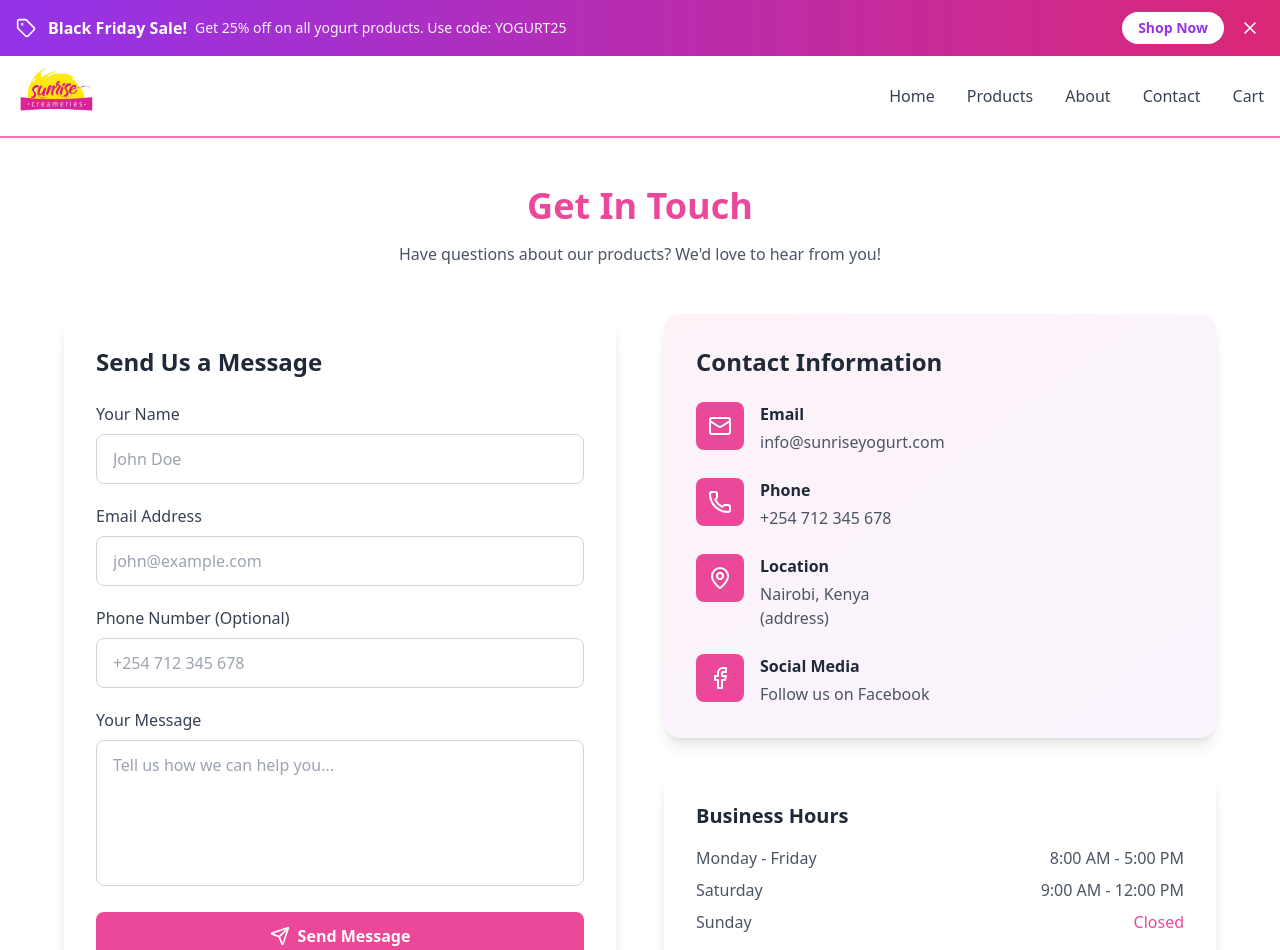
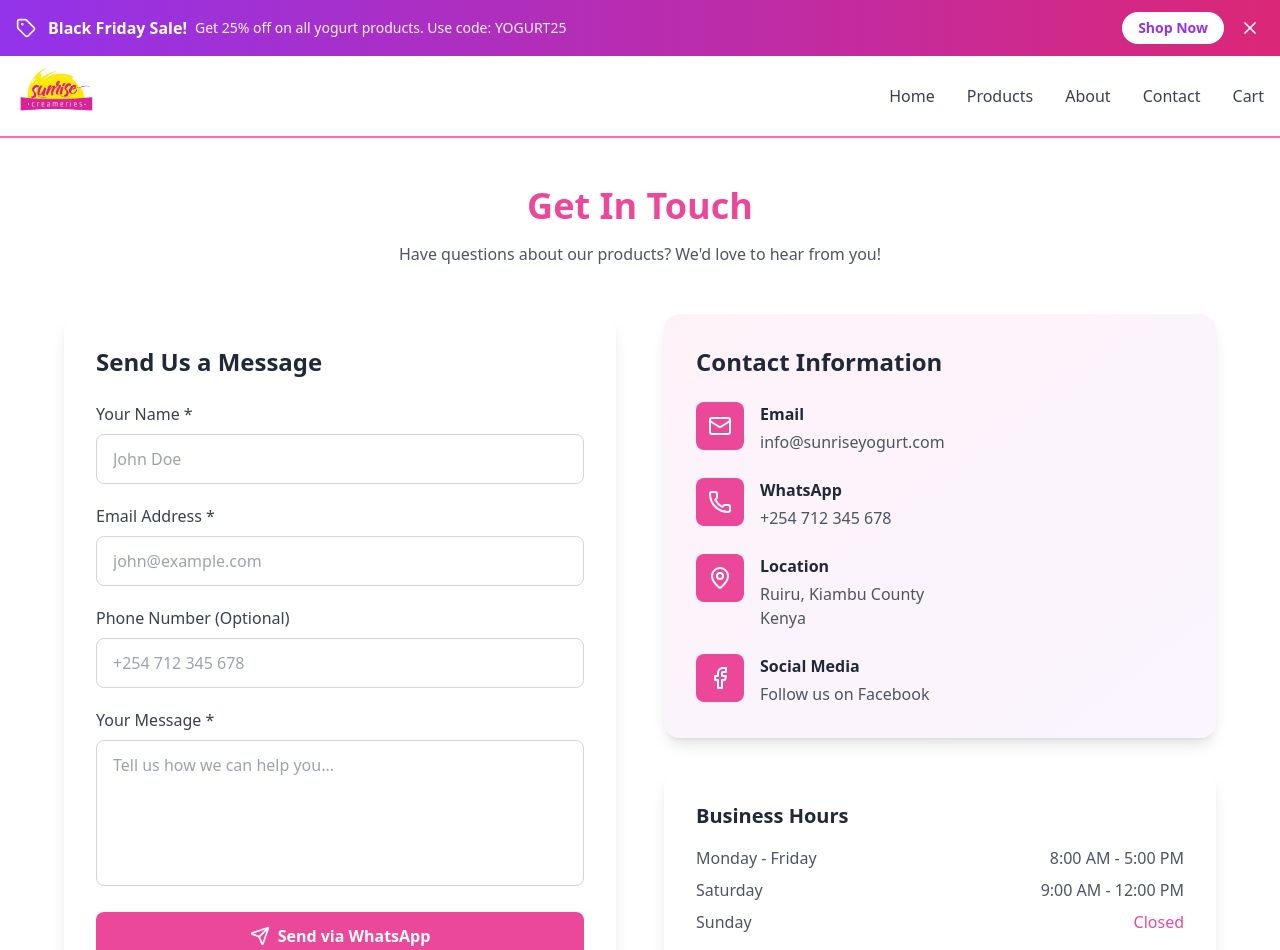
Before and after one commit to LeslieKogi/Sunrise, a React (Vite) app: page /contact in a window 1280 px wide. Shown: the top 950 px of the page. Built offline with nearby package versions, Linux system fonts and the light colour scheme.

Commit message:
add whatApp message sending logic i contact page

```diff
--- a/src/pages/Contact.jsx
+++ b/src/pages/Contact.jsx
@@ -9,6 +9,9 @@ function Contact() {
     message: ''
   });
 
+  // Your WhatsApp number (include country code, no + or spaces)
+  const WHATSAPP_NUMBER = '254114093651';
+
   const handleChange = (e) => {
     setFormData({
       ...formData,
@@ -18,9 +21,37 @@ function Contact() {
 
   const handleSubmit = (e) => {
     e.preventDefault();
-    // This will later connect to your backend/email service
-    console.log('Form submitted:', formData);
-    alert('Thank you for your message! We will get back to you soon.');
+
+    // Validate form
+    if (!formData.name || !formData.email || !formData.message) {
+      alert('Please fill in all required fields');
+      return;
+    }
+
+    // Create WhatsApp message
+    const whatsappMessage = `
+*New Contact Form Submission*
+
+*Name:* ${formData.name}
+*Email:* ${formData.email}
+*Phone:* ${formData.phone || 'Not provided'}
+
+*Message:*
+${formData.message}
+    `.trim();
+
+    // Encode message for URL
+    const encodedMessage = encodeURIComponent(whatsappMessage);
+
+    // Create WhatsApp URL
+    const whatsappUrl = `https://wa.me/${WHATSAPP_NUMBER}?text=${encodedMessage}`;
+
+    // Open WhatsApp in new tab
+    window.open(whatsappUrl, '_blank');
+
+    // Show success message
+    alert('Redirecting to WhatsApp...');
+
     // Reset form
     setFormData({ name: '', email: '', phone: '', message: '' });
   };
@@ -42,11 +73,11 @@ function Contact() {
               Send Us a Message
             </h2>
 
-            <div className="space-y-5">
+            <form onSubmit={handleSubmit} className="space-y-5">
               {/* Name */}
               <div>
                 <label className="block text-gray-700 font-medium mb-2">
-                  Your Name
+                  Your Name *
                 </label>
                 <input
                   type="text"
@@ -62,7 +93,7 @@ function Contact() {
               {/* Email */}
               <div>
                 <label className="block text-gray-700 font-medium mb-2">
-                  Email Address
+                  Email Address *
                 </label>
                 <input
                   type="email"
@@ -93,7 +124,7 @@ function Contact() {
               {/* Message */}
               <div>
                 <label className="block text-gray-700 font-medium mb-2">
-                  Your Message
+                  Your Message *
                 </label>
                 <textarea
                   name="message"
@@ -108,13 +139,13 @@ function Contact() {
 
               {/* Submit Button */}
               <button
-                onClick={handleSubmit}
+                type="submit"
                 className="w-full bg-pink-500 hover:bg-pink-600 text-white font-semibold py-3 px-6 rounded-lg transition-colors flex items-center justify-center gap-2"
               >
                 <Send className="w-5 h-5" />
-                Send Message
+                Send via WhatsApp
               </button>
-            </div>
+            </form>
           </div>
 
           {/* Right Side - Contact Information */}
@@ -141,15 +172,17 @@ function Contact() {
                   </div>
                 </div>
 
-                {/* Phone */}
+                {/* Phone / WhatsApp */}
                 <div className="flex items-start gap-4">
                   <div className="bg-pink-500 p-3 rounded-lg">
                     <Phone className="w-6 h-6 text-white" />
                   </div>
                   <div>
-                    <h3 className="font-semibold text-gray-800 mb-1">Phone</h3>
+                    <h3 className="font-semibold text-gray-800 mb-1">WhatsApp</h3>
                     <a
-                      href="tel:+254712345678"
+                      href={`https://wa.me/${WHATSAPP_NUMBER}`}
+                      target="_blank"
+                      rel="noopener noreferrer"
                       className="text-gray-600 hover:text-pink-500 transition-colors"
                     >
                       +254 712 345 678
@@ -165,8 +198,8 @@ function Contact() {
                   <div>
                     <h3 className="font-semibold text-gray-800 mb-1">Location</h3>
                     <p className="text-gray-600">
-                      Nairobi, Kenya<br />
-                      (address)
+                      Ruiru, Kiambu County<br />
+                      Kenya
                     </p>
                   </div>
                 </div>
@@ -191,7 +224,7 @@ function Contact() {
               </div>
             </div>
 
-            {/* Business Hours (Optional) */}
+            {/* Business Hours */}
             <div className="bg-white rounded-2xl shadow-lg p-8">
               <h3 className="text-xl font-bold text-gray-800 mb-4">
                 Business Hours
```
